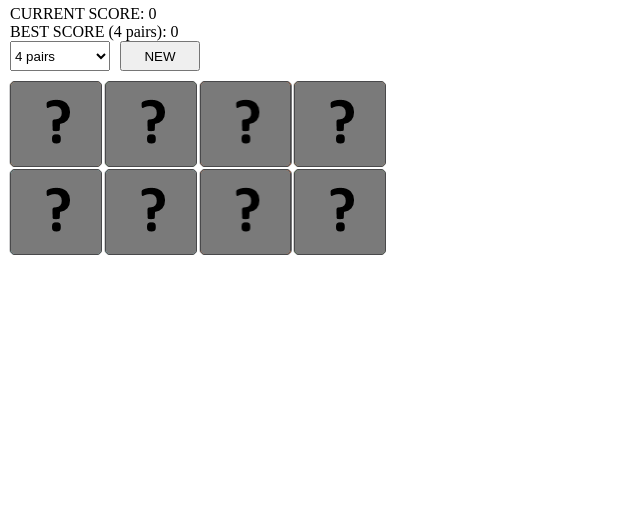
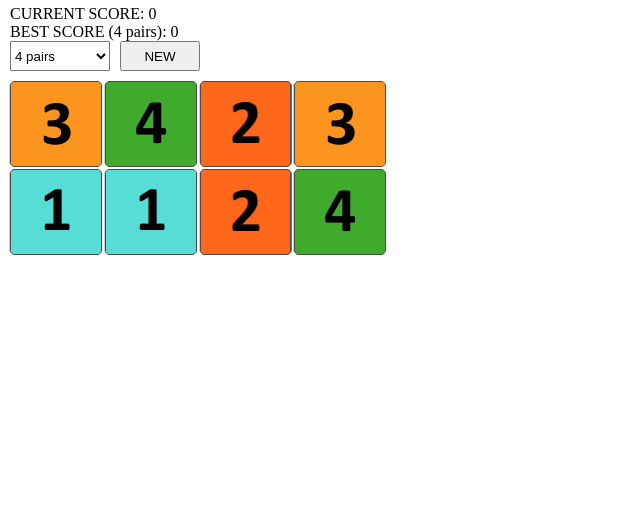
Before and after one commit to polienko/React-MemoryGame, a React app: page / in a window 1280 px wide. Shown: the whole page, without its empty margins (0-640 px from the left). Built offline with nearby package versions, Linux system fonts and the light colour scheme.

Commit message:
minified card deck, double it forward

```diff
--- a/src/components/Card.js
+++ b/src/components/Card.js
@@ -61,7 +61,7 @@ class Card extends React.Component{
       return(
         <div className={this.state.class} key={this.props.index} onClick={this.cardHandler} >
           <img className="card-front" alt="" src={this.props.path} data-card={this.props.data} draggable="false" />
-          <img className="card-back" alt="" src={img_cover} alt="" data-card={this.props.data} draggable="false" />
+          <img className="card-back" alt="" src={this.props.path} alt="" data-card={this.props.data} draggable="false" />
         </div>
       );
     }
--- a/src/components/Game.js
+++ b/src/components/Game.js
@@ -15,37 +15,18 @@ import img_10 from "../img/10.png";
 if (sessionStorage.getItem('score') == null){
     sessionStorage.setItem('score',"")
 }
-/* // NOT USED BECAUSE OF IMPORTED RESOURCES
-function insertCardPairInDeck(arrayToPush, i){
-  let newCardObj1 = {}
-  newCardObj1.path = "img_" + i.toString();
-  newCardObj1.data = i.toString();
-  newCardObj1.id = i.toString() + "a";
-  let newCardObj2 = {}
-  newCardObj2.path = "img_" + i.toString();
-  newCardObj2.data = i.toString();
-  newCardObj2.id = i.toString() + "b";
-  arrayToPush.push(newCardObj1,newCardObj2);
-  return arrayToPush;
-}
-
-let CARD_DECK = [];
-for (let i = 0; i < 11; i++) {
-  insertCardPairInDeck(CARD_DECK, i);
-}
-console.log(CARD_DECK);
-*/
 
 let CARD_DECK = [
-    {path:img_1, data:"1", id:"1a"},
-    {path:img_1, data:"1", id:"1b"},
-    {path:img_2, data:"2", id:"2a"},
-    {path:img_2, data:"2", id:"2b"},
-    {path:img_3, data:"3", id:"3a"},
-    {path:img_3, data:"3", id:"3b"},
-    {path:img_4, data:"4", id:"4a"},
-    {path:img_4, data:"4", id:"4b"},
-
+    {path:img_1, data:"1"},
+    {path:img_2, data:"2"},
+    {path:img_3, data:"3"},
+    {path:img_4, data:"4"},
+    {path:img_5, data:"5"},
+    {path:img_6, data:"6"},
+    {path:img_7, data:"7"},
+    {path:img_8, data:"8"},
+    {path:img_9, data:"9"},
+    {path:img_10, data:"10"},
   ];
 
 function shuffleCards(a) {
@@ -56,7 +37,11 @@ function shuffleCards(a) {
     return a;
 }
 
-let CARDS = CARD_DECK.slice(0,8);
+let DOUBLE_DECK = [];
+CARD_DECK.map((card) => (DOUBLE_DECK.push(card,card)));
+
+let CARDS = DOUBLE_DECK.slice(0,8);
+
 CARDS = shuffleCards(CARDS);
 let defaultGameMode = CARDS.length / 2;
 
@@ -82,18 +67,13 @@ class Game extends React.Component{
       this.updateBestScore = this.updateBestScore.bind(this);
       this.newGame = this.newGame.bind(this);
       this.matchCounter = this.matchCounter.bind(this);
-
-      console.log("----------------- localStorage");
-      for (let i = 0; i < localStorage.length; i++){
-        console.log(localStorage.key(i) + "=" + localStorage.getItem(localStorage.key(i)) + "");
-      }
-      console.log("----------------- localStorage");
     }
 
     newGame(event){
       event.preventDefault();
       let newGameMode = event.target.elements['gamemode'].value;
-      CARDS = CARD_DECK.slice(0,newGameMode*2);
+
+      CARDS = DOUBLE_DECK.slice(0,newGameMode*2);
       CARDS = shuffleCards(CARDS);
 
       this.setState({gameCount: this.state.gameCount + 1});
--- a/src/styles.css
+++ b/src/styles.css
@@ -83,4 +83,6 @@ img{
   transform: rotateY(180deg);
   transform-style: preserve-3d;
   cursor:default;
+  border-radius: 5px;
+  border: 1px solid green;
 }
```
